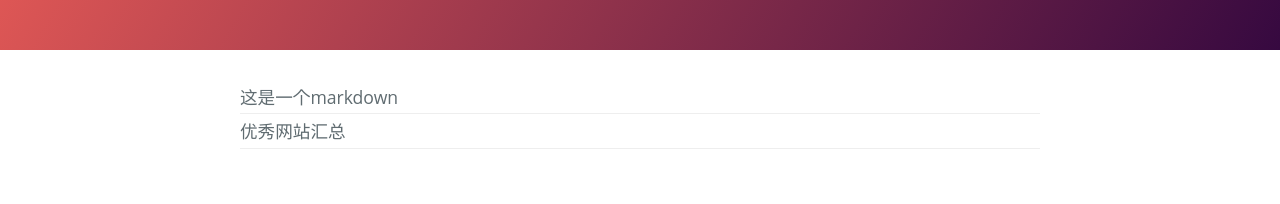
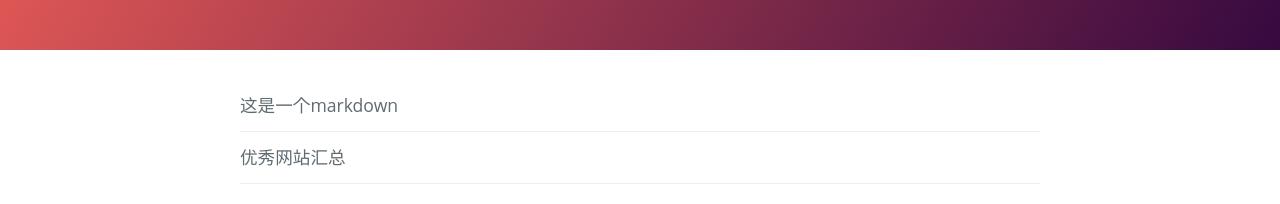
Before and after one commit to freyhill/wnow, a website: page index.html in a window 1280 px wide. Shown: the part 250-454 px from the top of the page. Drawn offline with Linux system fonts and the light colour scheme.

Commit message:
theme modify

```diff
--- a/theme.css
+++ b/theme.css
@@ -126,7 +126,7 @@ code{
     padding-top:30px;
 }
 .index-body .list-item{
-    padding:0.2em 0;
+    padding:0.7em 0;
     border-bottom:1px solid #eee;
 
 }
```
